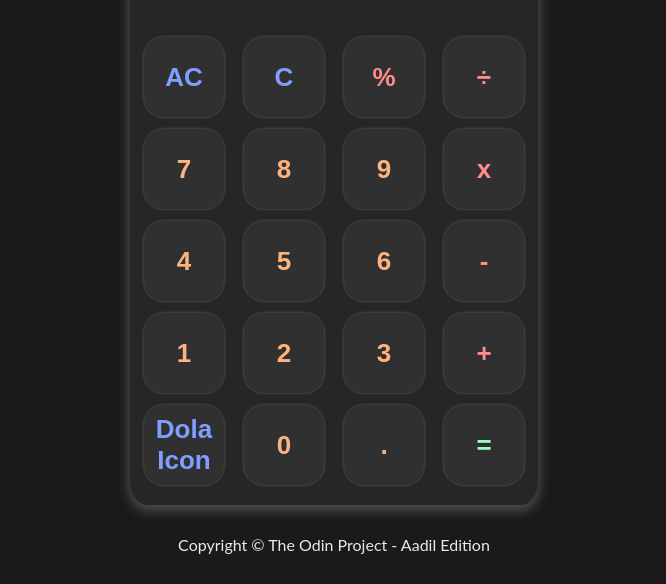
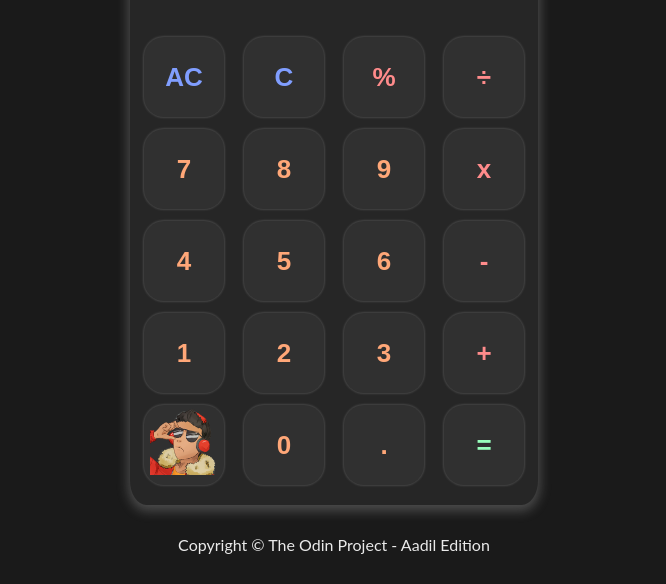
Before and after one commit to Ya-dola/odin-calculator, a plain HTML site: page index.html in a window 1280 px wide. Shown: the part 228-812 px from the top of the page, without its empty margins (306-972 px from the left). Drawn offline with Linux system fonts and the light colour scheme.

Commit message:
Added Btn Dola

```diff
--- a/index.html
+++ b/index.html
@@ -39,7 +39,9 @@
                     <button class="btnNum">3</button>
                     <button class="btnOperation">+</button>
 
-                    <button class="btnSpecial">Dola Icon</button>
+                    <button class="btnDola">
+                        <img class="btnDolaImg" src="dola.png">
+                    </button>
                     <button class="btnNum">0</button>
                     <button class="btnNum">.</button>
                     <button class="btnEquals">=</button>
--- a/style.css
+++ b/style.css
@@ -9,7 +9,8 @@
     --btn-blue: #809eff;
     --btn-green: #98ffbc;
     --btn-red: #ff8b8b;
-    --btn-orange: #fcb37f;
+    --btn-orange: #ffa778;
+    --btn-dola: #ff8266;
     --btn-base: #303030;
 
     --light-txt: #eaeaea;
@@ -65,6 +66,10 @@ button {
 
 button:hover {
     transform: translateY(-6%);
+}
+
+button:active {
+    transform: translateY(7%);
 }
 
 /*Classes*/
@@ -138,6 +143,19 @@ button:hover {
     color: var(--txt-btn-active);
 }
 
+.btnDola {
+    color: var(--btn-dola);
+}
+
+.btnDola:hover {
+    background-color: var(--btn-dola);
+    color: var(--txt-btn-active);
+}
+
+.btnDolaImg {
+    width: 84%;
+    height: auto;
+}
 
 .btnSpecial {
     color: var(--btn-blue);
@@ -147,7 +165,6 @@ button:hover {
     background-color: var(--btn-blue);
     color: var(--txt-btn-active);
 }
-
 
 .btnEquals {
     color: var(--btn-green);
```
Also changed, not shown: dola.png (added).
